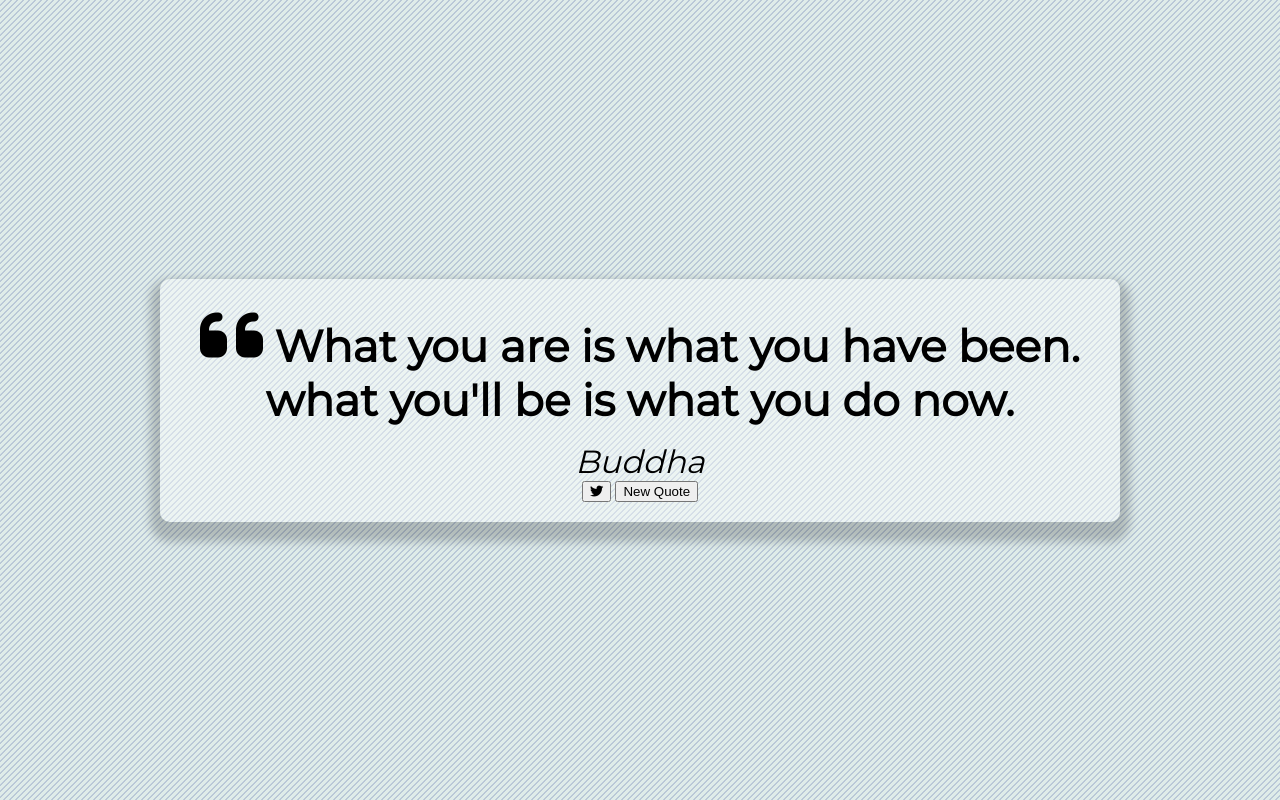
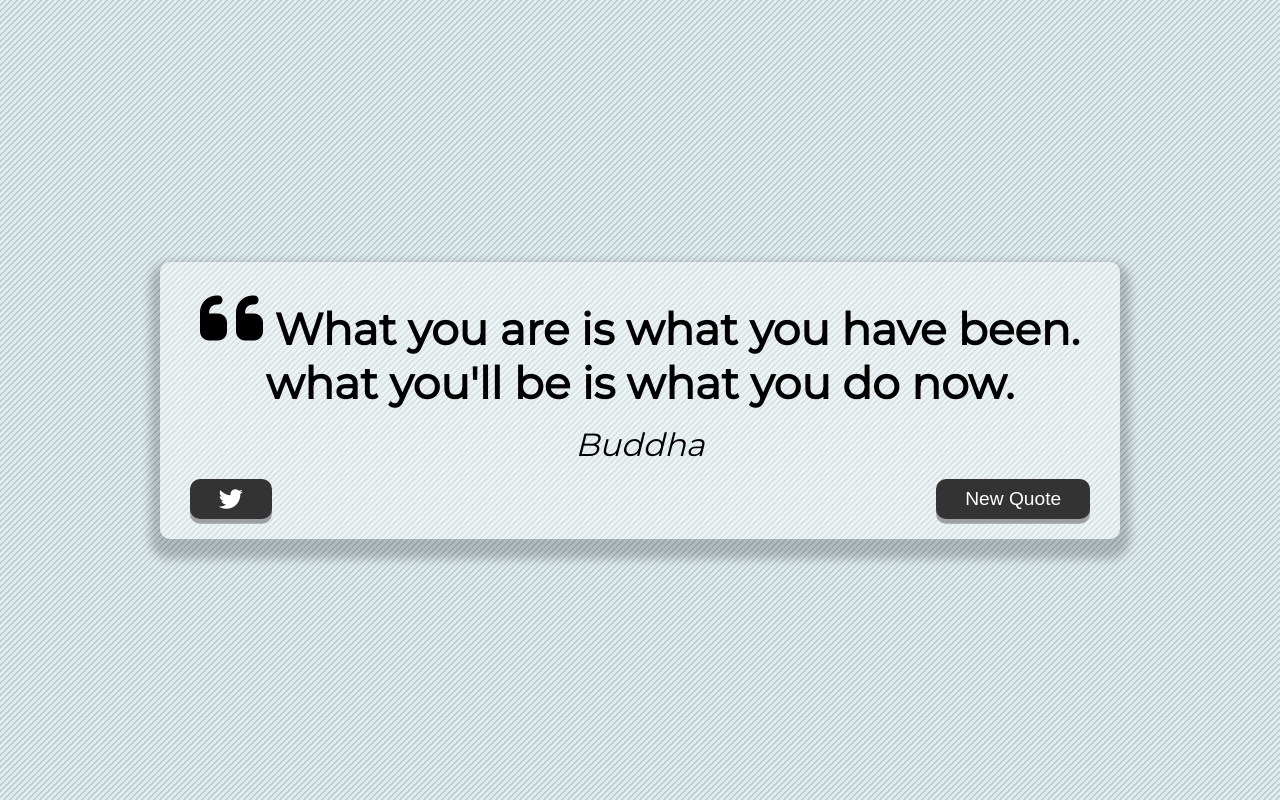
Before and after one commit to simensme/Quote-Generator, a plain HTML site: page index.html in a window 1280 px wide. Drawn offline with Linux system fonts and the light colour scheme.

Commit message:
Added styling

```diff
--- a/styles.css
+++ b/styles.css
@@ -45,6 +45,42 @@ body {
     font-style: italic;
 }
 
+.button-container {
+    margin-top: 15px;
+    display: flex;
+    justify-content: space-between;
+}
+
+button {
+    cursor: pointer;
+    font-size: 1.2rem;
+    height: 2.5rem;
+    border: none;
+    border-radius: 10px;
+    color: #ffff;
+    background: #333;
+    outline: none;
+    padding: 0.5rem 1.8rem;
+    box-shadow: 0 0.3rem rgba(121, 121, 121, 0.65);
+}
+
+button:hover {
+    filter: brightness(120%)
+}
+
+button:active {
+    transform: translate(0, 0.3rem);
+    box-shadow: 0 0.1rem rgba(255, 255, 255, 0.65);
+}
+
+.twitter-button:hover {
+    color: #38a1f3;
+}
+
+.fa-twitter {
+    font-size: 1.5rem;
+}
+
 /* Media Query: Tablet or smaller */
 @media screen and (max-width: 1000px){
     .quote-container {
```
